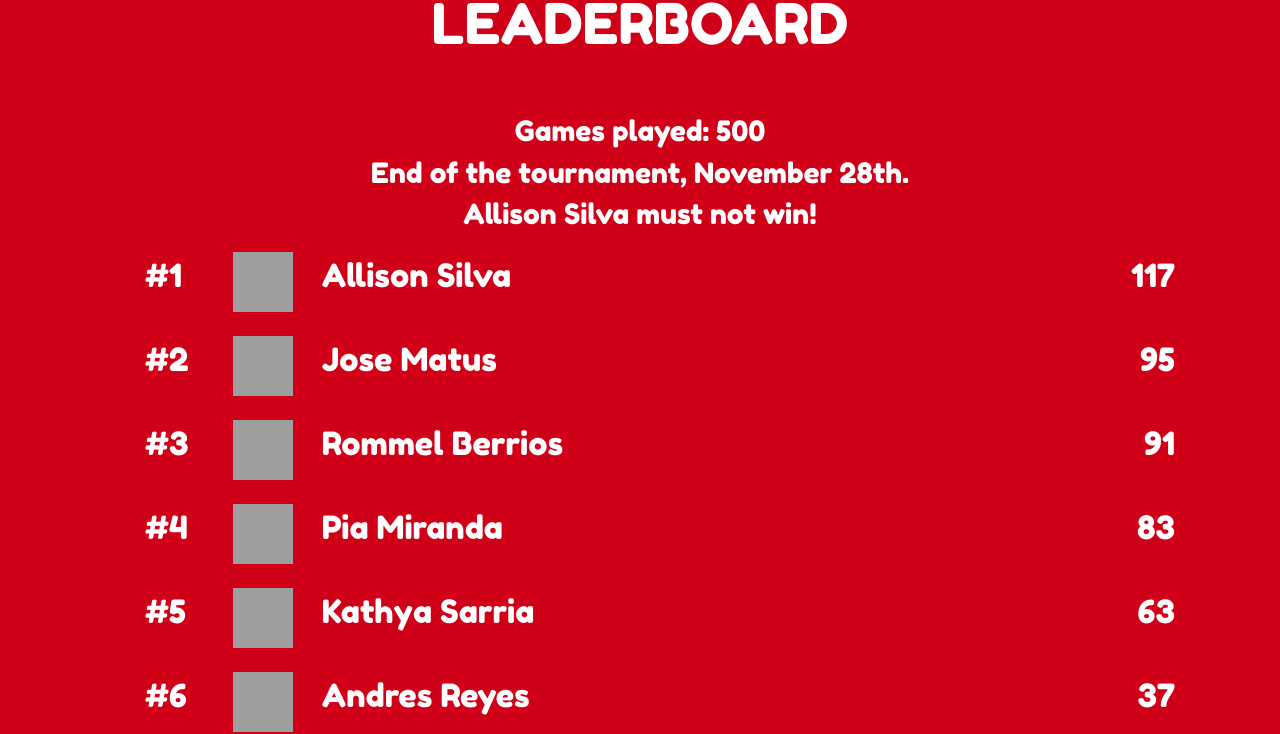
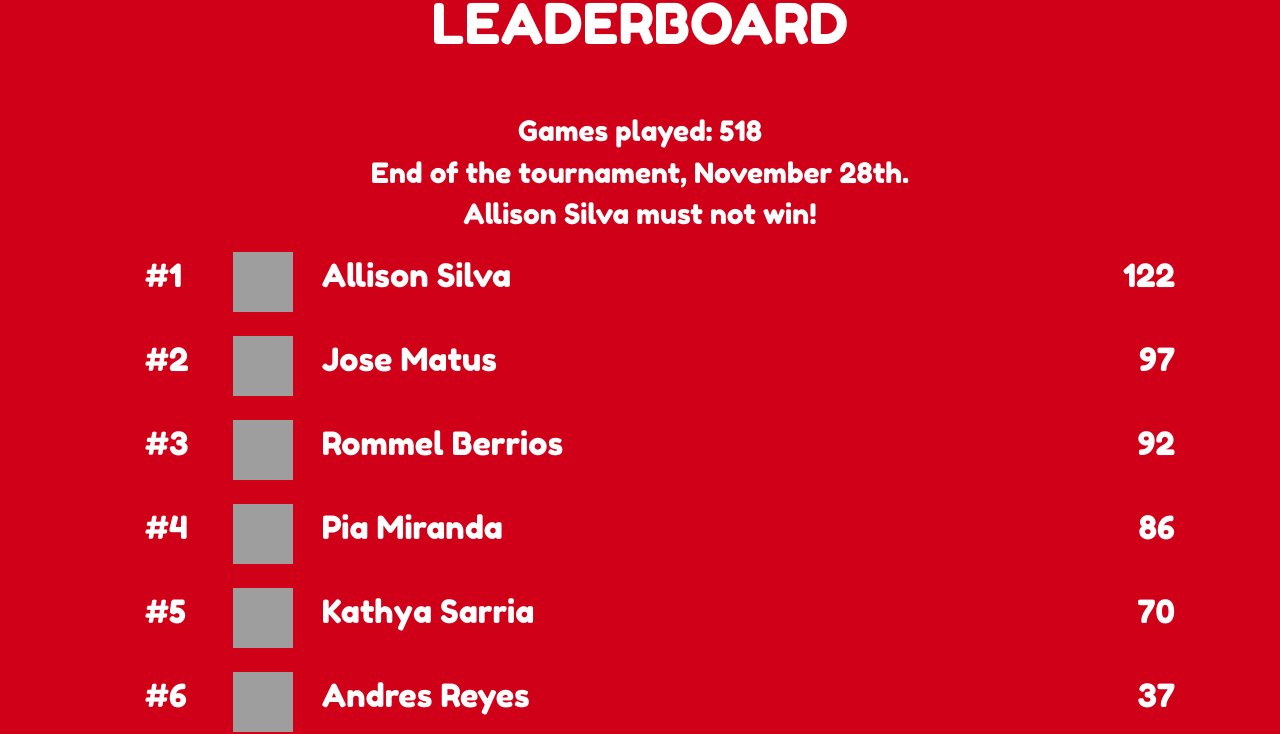
Before and after one commit to mediarain/rain-uno, a Jekyll site: the page built from index.md, in a window 1280 px wide. Shown: the part 300-1034 px from the top of the page. Built offline with Jekyll 4.4.1, drawn with Linux system fonts in a browser that asks for light colours; grey boxes are pictures that could not be loaded.

Commit message:
update score 28-11-2018

```diff
--- a/_data/score.yml
+++ b/_data/score.yml
@@ -5,11 +5,11 @@
 
 - name: Allison Silva
   hash: bb5a9483c2cccaa2e3154992dc12d36f
-  score: 117
+  score: 122
 
 - name: Jose Matus
   hash: 1d385262dcfe3ed3891770bd0f46ace1
-  score: 95
+  score: 97
 
 - name: Gema Sandoval
   hash: 1abcfcb70884e5105b250559eb3a84c5
@@ -17,11 +17,11 @@
 
 - name: Rommel Berrios
   hash: 687aa7f2bae0e9dfabe85ec6e9eaffcb
-  score: 91
+  score: 92
 
 - name: Kathya Sarria
   hash: 2b7219f080114fdd89982067b8a751e4
-  score: 63
+  score: 70
 
 - name: Wuelber Castillo
   hash: 9694de0c4799a54fe4c6a496471b13c6
@@ -29,7 +29,7 @@
 
 - name: Pia Miranda
   hash: 24123b9fbfd40654c0a4cf8ffb8d5d4e
-  score: 83
+  score: 86
 
 - name: Luis Palacios
   hash: 0d7e8faa24bd385f7e4be299a5d497c8
```
